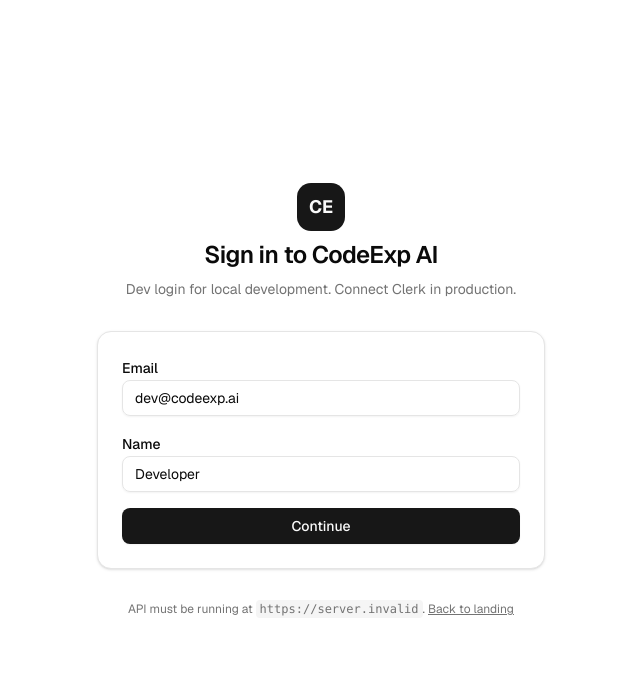
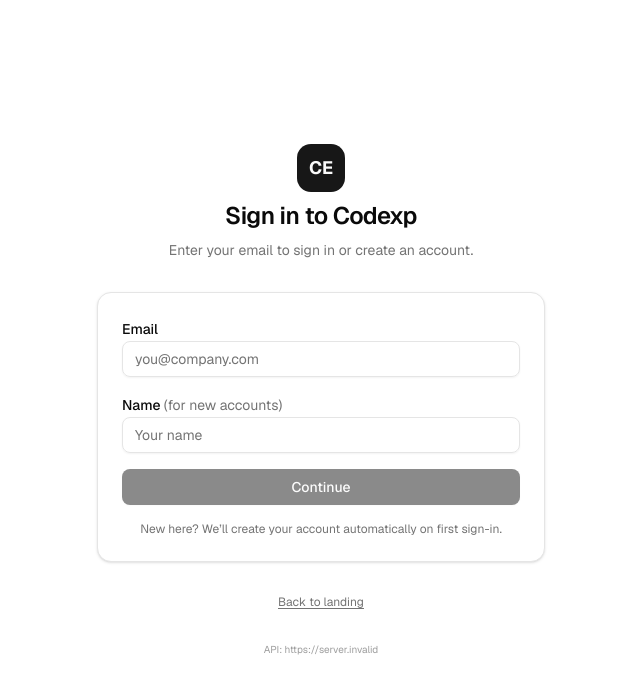
Before and after one commit to Tukesh1/codexp-ai, a Next.js app in the folder apps/web/: page /login in a window 1280 px wide. Shown: the top 692 px of the page, without its empty margins (319-959 px from the left). Built offline with nearby package versions, Linux system fonts and the light colour scheme; no server answers.

Commit message:
fixed sinup issues

```diff
--- a/apps/web/app/login/page.tsx
+++ b/apps/web/app/login/page.tsx
@@ -4,14 +4,15 @@
 import { useRouter } from "next/navigation"
 import Link from "next/link"
 import { useAuth } from "@/lib/auth"
+import { getApiUrl } from "@/lib/api"
 import { Button } from "@workspace/ui/components/button"
 import { Input } from "@workspace/ui/components/input"
 
 export default function LoginPage() {
   const { login, user, loading } = useAuth()
   const router = useRouter()
-  const [email, setEmail] = useState("dev@codeexp.ai")
-  const [name, setName] = useState("Developer")
+  const [email, setEmail] = useState("")
+  const [name, setName] = useState("")
   const [error, setError] = useState<string | null>(null)
   const [submitting, setSubmitting] = useState(false)
 
@@ -24,14 +25,23 @@
     setSubmitting(true)
     setError(null)
     try {
-      await login(email, name)
+      await login(email.trim(), name.trim() || undefined)
       router.push("/dashboard")
     } catch (err) {
-      setError(err instanceof Error ? err.message : "Login failed")
+      const msg = err instanceof Error ? err.message : "Sign in failed"
+      if (msg === "Failed to fetch" || msg.includes("NetworkError")) {
+        setError(
+          "Can't reach the API. Check that NEXT_PUBLIC_API_URL points to your backend and CORS allows this site."
+        )
+      } else {
+        setError(msg)
+      }
     } finally {
       setSubmitting(false)
     }
   }
+
+  const landingUrl = (process.env.NEXT_PUBLIC_LANDING_URL || "/").replace(/\/$/, "")
 
   return (
     <div className="flex min-h-svh items-center justify-center bg-background p-6">
@@ -40,9 +50,9 @@
           <div className="mx-auto flex size-12 items-center justify-center rounded-xl bg-primary text-primary-foreground text-lg font-bold">
             CE
           </div>
-          <h1 className="text-2xl font-semibold tracking-tight">Sign in to CodeExp AI</h1>
+          <h1 className="text-2xl font-semibold tracking-tight">Sign in to Codexp</h1>
           <p className="text-sm text-muted-foreground">
-            Dev login for local development. Connect Clerk in production.
+            Enter your email to sign in or create an account.
           </p>
         </div>
 
@@ -56,34 +66,45 @@
               type="email"
               value={email}
               onChange={(e) => setEmail(e.target.value)}
+              placeholder="you@company.com"
+              autoComplete="email"
               required
             />
           </div>
           <div className="space-y-2">
             <label className="text-sm font-medium" htmlFor="name">
-              Name
+              Name <span className="font-normal text-muted-foreground">(for new accounts)</span>
             </label>
-            <Input id="name" value={name} onChange={(e) => setName(e.target.value)} />
+            <Input
+              id="name"
+              value={name}
+              onChange={(e) => setName(e.target.value)}
+              placeholder="Your name"
+              autoComplete="name"
+            />
           </div>
           {error && <p className="text-sm text-destructive">{error}</p>}
-          <Button type="submit" className="w-full" disabled={submitting}>
-            {submitting ? "Signing in…" : "Continue"}
+          <Button type="submit" className="w-full" disabled={submitting || !email.trim()}>
+            {submitting ? "Continuing…" : "Continue"}
           </Button>
+          <p className="text-center text-xs text-muted-foreground">
+            New here? We’ll create your account automatically on first sign-in.
+          </p>
         </form>
 
-        <p className="text-center text-xs text-muted-foreground">
-          API must be running at{" "}
-          <code className="rounded bg-muted px-1 py-0.5">
-            {process.env.NEXT_PUBLIC_API_URL || "http://localhost:8080"}
-          </code>
-          .{" "}
-          <Link
-            href={(process.env.NEXT_PUBLIC_LANDING_URL || "http://localhost:3002").replace(/\/$/, "")}
-            className="underline"
-          >
-            Back to landing
-          </Link>
-        </p>
+        {landingUrl !== "/" ? (
+          <p className="text-center text-xs text-muted-foreground">
+            <Link href={landingUrl} className="underline underline-offset-2 hover:text-foreground">
+              Back to landing
+            </Link>
+          </p>
+        ) : null}
+
+        {process.env.NODE_ENV === "development" ? (
+          <p className="text-center text-[10px] text-muted-foreground/70">
+            API: {getApiUrl()}
+          </p>
+        ) : null}
       </div>
     </div>
   )
--- a/apps/web/lib/api.ts
+++ b/apps/web/lib/api.ts
@@ -1,4 +1,11 @@
-const API_BASE = process.env.NEXT_PUBLIC_API_URL || "http://localhost:8080"
+const API_BASE = (process.env.NEXT_PUBLIC_API_URL || "http://localhost:8080").replace(
+  /\/$/,
+  ""
+)
+
+export function getApiUrl(): string {
+  return API_BASE
+}
 
 export type User = {
   id: string
@@ -260,10 +267,17 @@
     ;(headers as Record<string, string>)["Authorization"] = `Bearer ${token}`
   }
 
-  const res = await fetch(`${API_BASE}${path}`, {
-    ...options,
-    headers,
-  })
+  let res: Response
+  try {
+    res = await fetch(`${API_BASE}${path}`, {
+      ...options,
+      headers,
+    })
+  } catch {
+    throw new Error(
+      `Failed to fetch, cannot reach API at ${API_BASE}. Set NEXT_PUBLIC_API_URL on Vercel and redeploy.`
+    )
+  }
 
   if (!res.ok) {
     let message = `Request failed (${res.status})`
```
